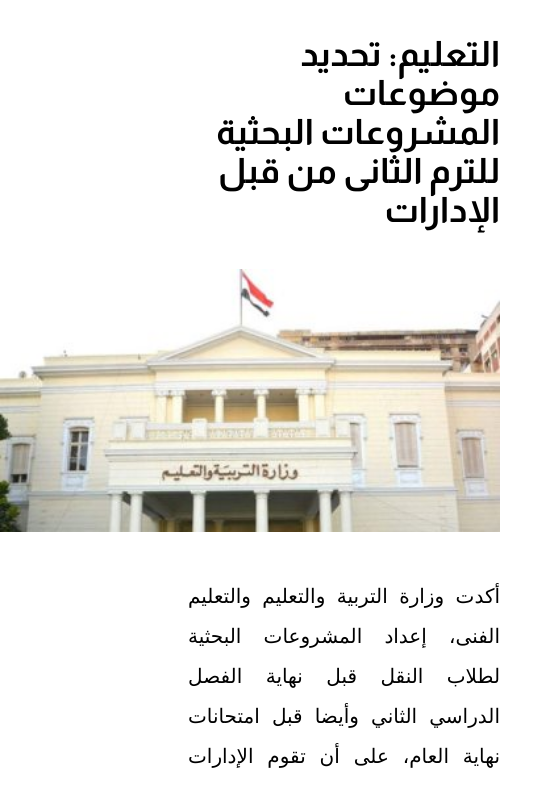
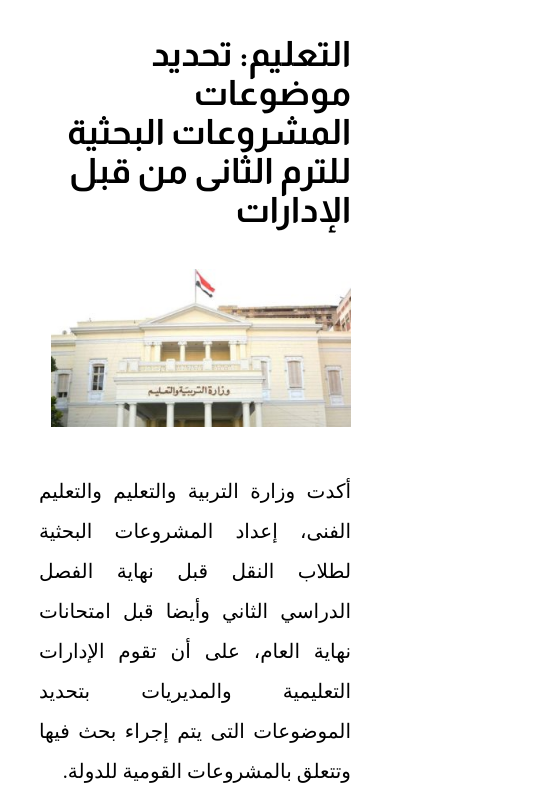
Before and after one commit to heka50/news, a plain HTML site: page 1.html in a window 390 px wide. Shown: the part 139-925 px from the top of the page, 539 px wide, since content can reach past the window. Drawn offline with Linux system fonts and the light colour scheme; a web font is replaced by a local one.

Commit message:
changed img media query

```diff
--- a/styles.css
+++ b/styles.css
@@ -56,6 +56,11 @@ article img {
     width: 500px;
     margin: 20px 0;
 }
+@media screen and (max-width: 600px) {
+    article img {
+      width: 300px;
+    }
+  }
 article p {
     font-size: 20px;
     text-align: justify;
@@ -69,12 +74,3 @@ article p {
     width: 500px;
     height:200px;
 }
-
-
-
-
-/* font-family: 'Almarai', sans-serif;
-
-font-family: 'Baloo Bhaijaan 2', cursive;
-
-font-family: 'Cairo', sans-serif; */
```
